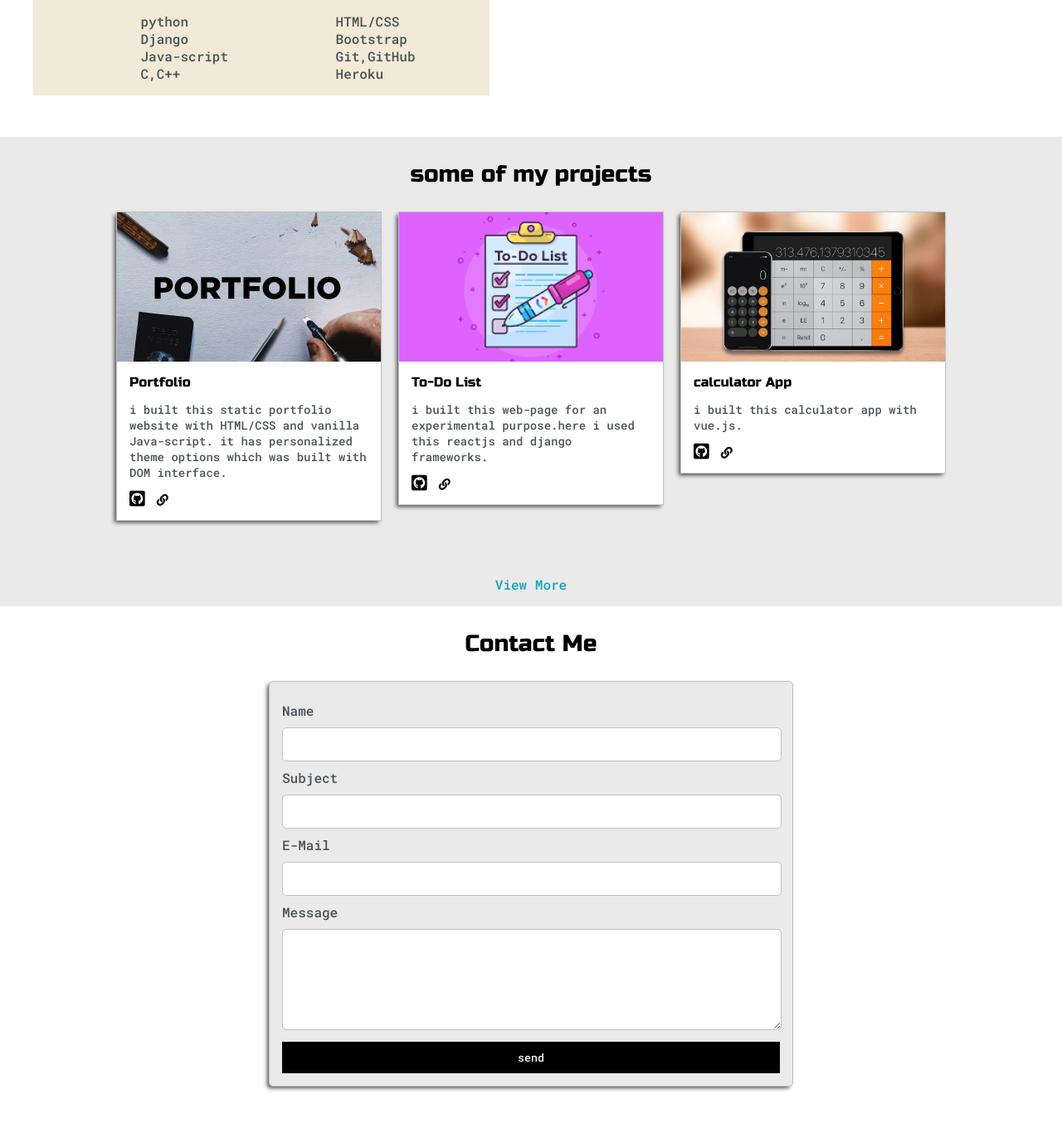
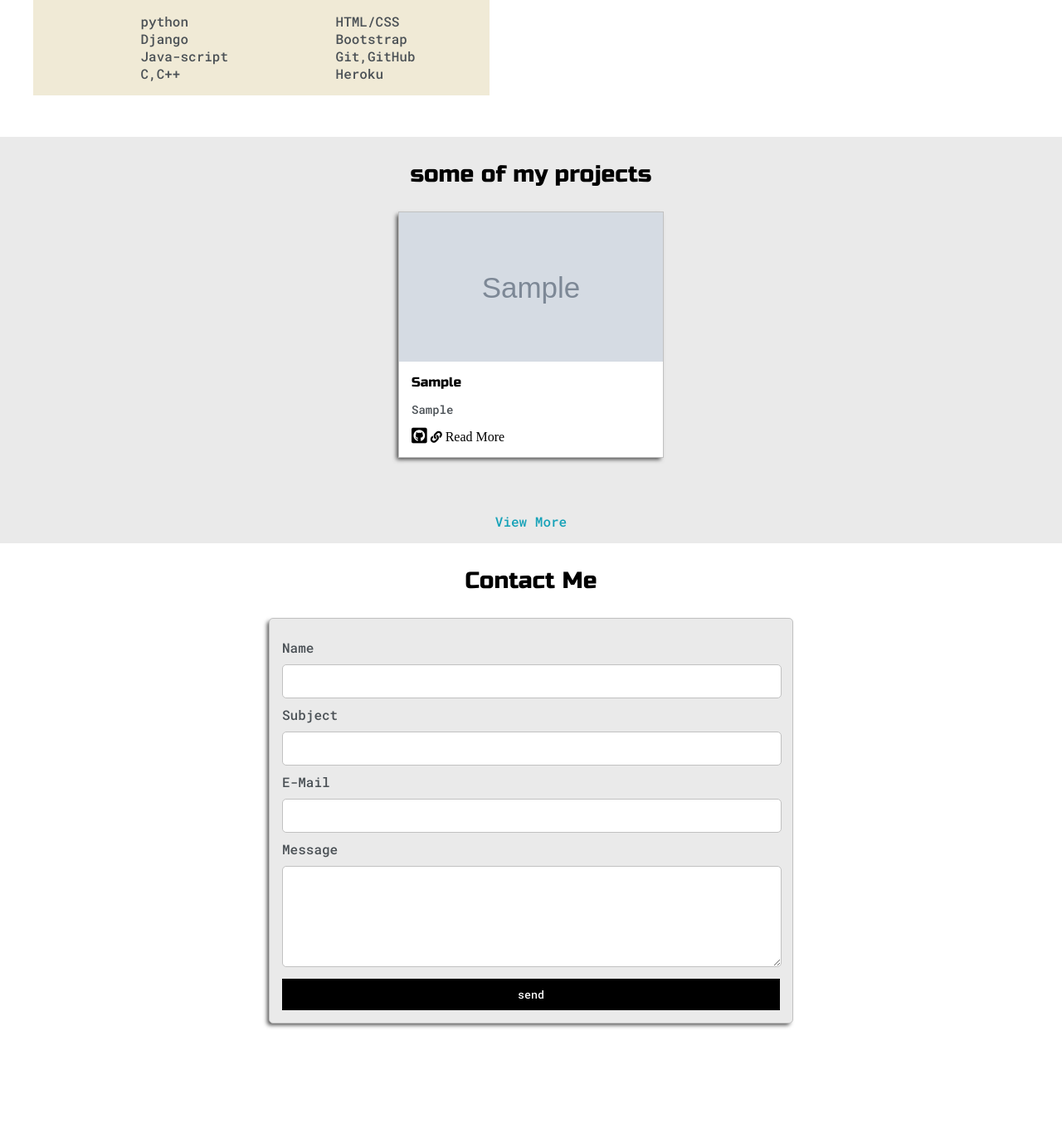
Before and after one commit to nanthu0123/portfolio, a Django app: page / in a window 1280 px wide. Shown: the part 1268-2628 px from the top of the page at 83% size. After the commit the page ends 2508 px from the top, so only its background shows below. Run offline with Django 3.2, Linux system fonts and the light colour scheme; tables that the repository leaves empty hold one stand-in row (values such as "Sample post"); grey boxes marked "Sample" are stand-in pictures; some libraries are stand-ins or nearby versions.

Commit message:
modified templates

```diff
--- a/base/templates/base/index.html
+++ b/base/templates/base/index.html
@@ -16,9 +16,6 @@
   <link rel="stylesheet" href="{%static 'css/default.css'%}" />
   <!-- CSS link for theme customization with js -->
   <link rel="stylesheet" href="" id="theme-style" />
-  <!-- favicon -->
-  <link rel="icon" type="image/png" sizes="16x16" href="./favicon/favicon-16x16.png">
-  <link rel="manifest" href="./favicon/site.webmanifest">
   <title>my portfolio</title>
 </head>
 
@@ -126,48 +123,22 @@
     <div class="main-container">
       <h3 style="text-align: center">some of my projects</h3>
       <div class="post-wrapper">
-        <div class="dummy-container">
+        {%for post in posts%}
         <div class="post">
-            <img src="{%static 'images/portfolio-img.jpg'%}" alt="post-img" class="thumbnail" />
+          <img src="{{post.thumbnail.url}}" alt="post-img" class="thumbnail" />
           <div class="post-preview">
-              <h6 class="post-title">Portfolio</h6>
+            <h6 class="post-title">{{post.headline}}</h6>
             <p class="post-intro">
-                i built this static portfolio website with HTML/CSS and
-                vanilla Java-script. it has personalized theme options which
-                was built with DOM interface.
+              {{post.sub_headline}}
             </p>
             <a class="fab fa-github-square fa-lg" href="https://github.com/nanthu0123/portfolio"></a>
             <a class="fab fa fa-link fa-sm" href="https://nanthu0123.github.io/portfolio/"></a>
+            <a href="{%url 'post' post.id%}">Read More</a><br>
           </div>
         </div>
-        </div>
-        <div class="dummy-container">
-          <div class="post">
-            <img src="{%static 'images/todo-img.png'%}" alt="post-img" class="thumbnail" />
-            <div class="post-preview">
-              <h6 class="post-title">To-Do List</h6>
-              <p class="post-intro">
-                i built this web-page for an experimental purpose.here i used
-                this reactjs and django frameworks.
-              </p>
-              <a class="fab fa-github-square fa-lg" href="#"></a>
-              <a class="fab fa fa-link fa-sm" href="#"></a>
-            </div>
-          </div>
-        </div>
-        <div class="dummy-container">
-          <div class="post">
-            <img src="{%static 'images/calculator.jpg'%}" alt="calculator-img" class="thumbnail" />
-            <div class="post-preview">
-              <h6 class="post-title">calculator App</h6>
-              <p class="post-intro">
-                i built this calculator app with vue.js.
-              </p>
-              <a class="fab fa-github-square fa-lg" href="https://github.com/nanthu0123/calculator"></a>
-              <a class="fab fa fa-link fa-sm" href="https://nanthu0123.github.io/calculator/"></a>
-            </div>
-          </div>
-        </div>
+        {%empty%}
+        <h3 style="text-align: center;">no post found...</h3>
+        {%endfor%}
       </div>
       <p style="text-align: center;">
         <a href="{% url 'posts'%}">View More</a>
--- a/base/templates/base/navbar.html
+++ b/base/templates/base/navbar.html
@@ -8,6 +8,9 @@
         </div>
     </a>
     <ul id="navigation">
-        <li><a href="#contact-form">Contact</a></li>
+        <li><a href="{%url 'home'%}#contact-form">Contact</a></li>
+        {%if request.user.is_authenticated%}
+        <li><a href="{%url 'create_post'%}">Create Post</a></li>
+        {%endif%}
     </ul>
 </div>
```
Also changed, not shown: base/templates/base/main.html (+3 -4 lines), base/templates/base/post.html (+11 -6 lines), base/templates/base/posts.html (+37 -1 lines). Lines whose indentation alone changed are shown as unchanged.
